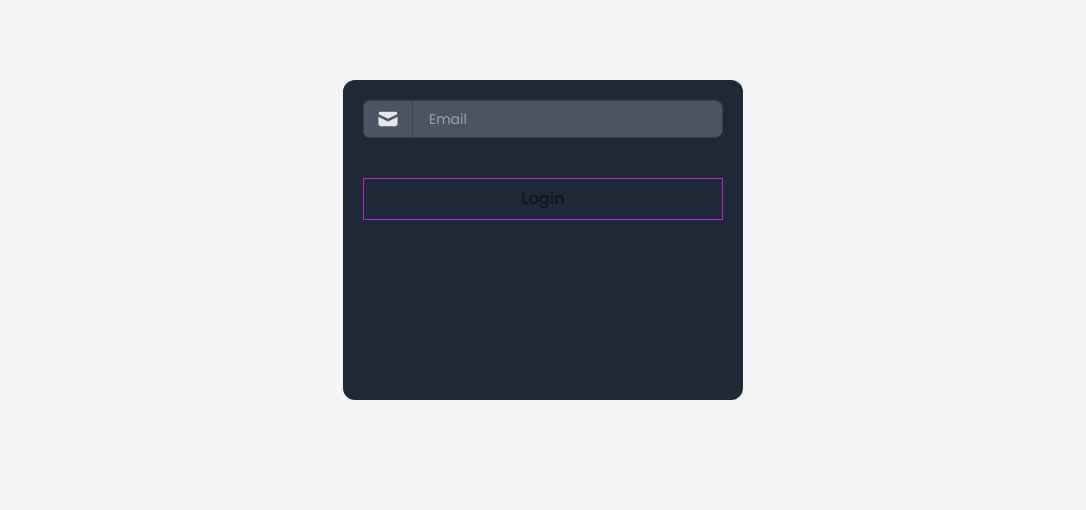
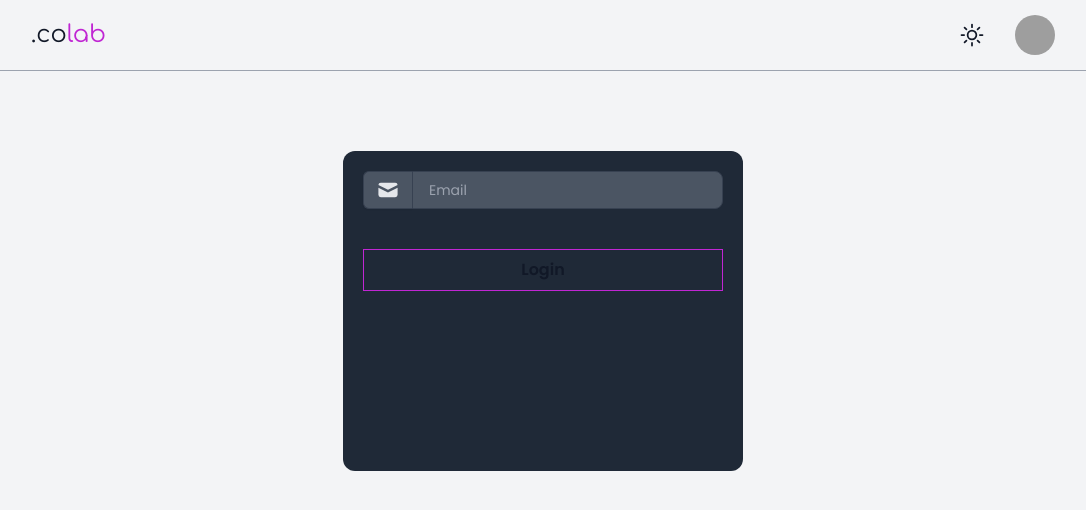
Before and after one commit to LeonardTarigan/colab, a Next.js app in the folder frontend/: page /auth/login in a window 1280 px wide. Shown: the top 510 px of the page, without its empty margins (97-1183 px from the left). Built offline with nearby package versions, Linux system fonts and the light colour scheme; grey boxes are pictures that could not be loaded.

Commit message:
fixed missing properties on MainLayout

```diff
--- a/frontend/pages/auth/login.tsx
+++ b/frontend/pages/auth/login.tsx
@@ -7,7 +7,7 @@ function Login() {
     };
 
     return (
-        <MainLayout pageTitle='Login'>
+        <MainLayout pageTitle='Login' navbar={true} footer={false}>
             <main className='mt-20 flex w-full items-center justify-center'>
                 <form
                     onSubmit={handleLogin}
```
